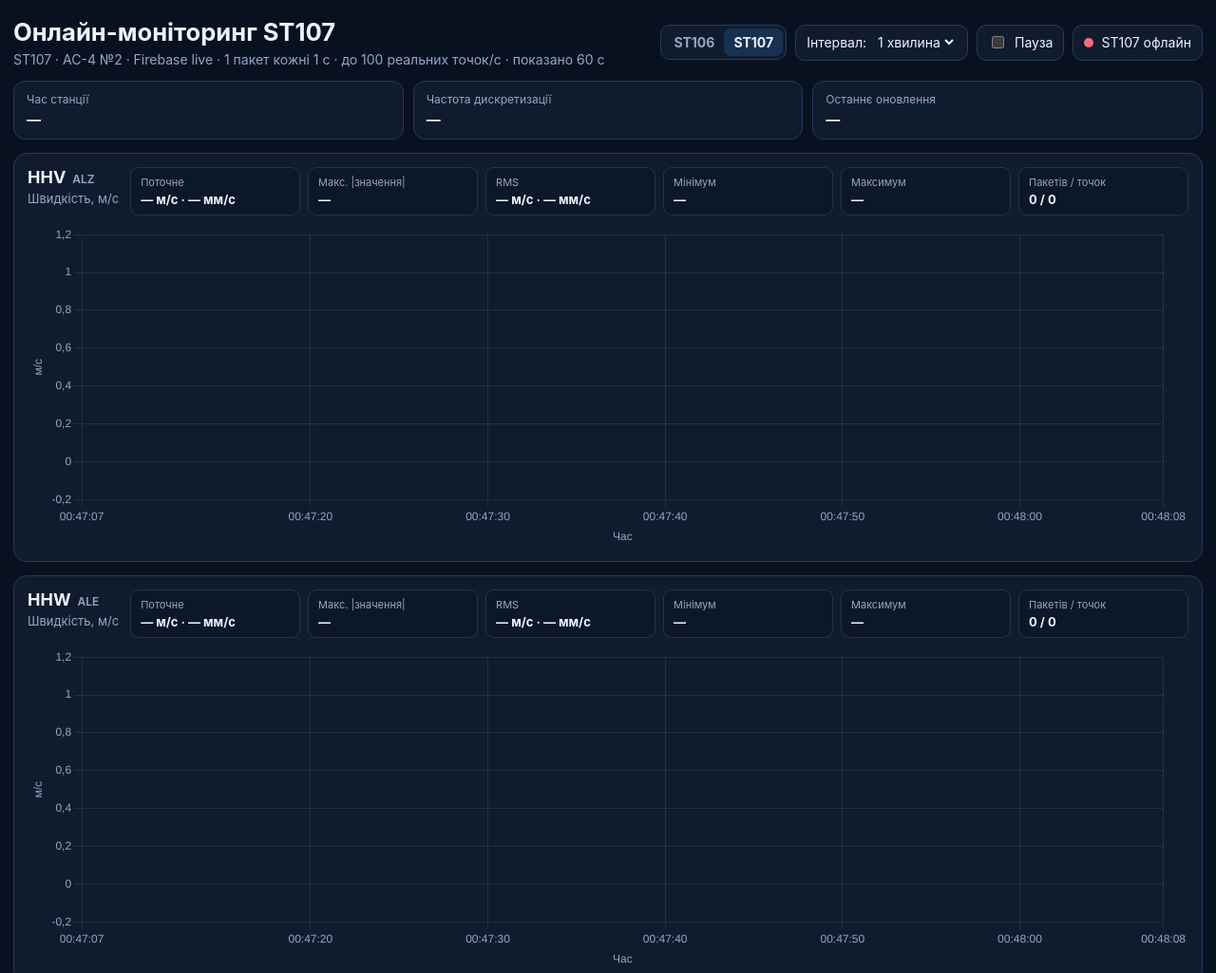
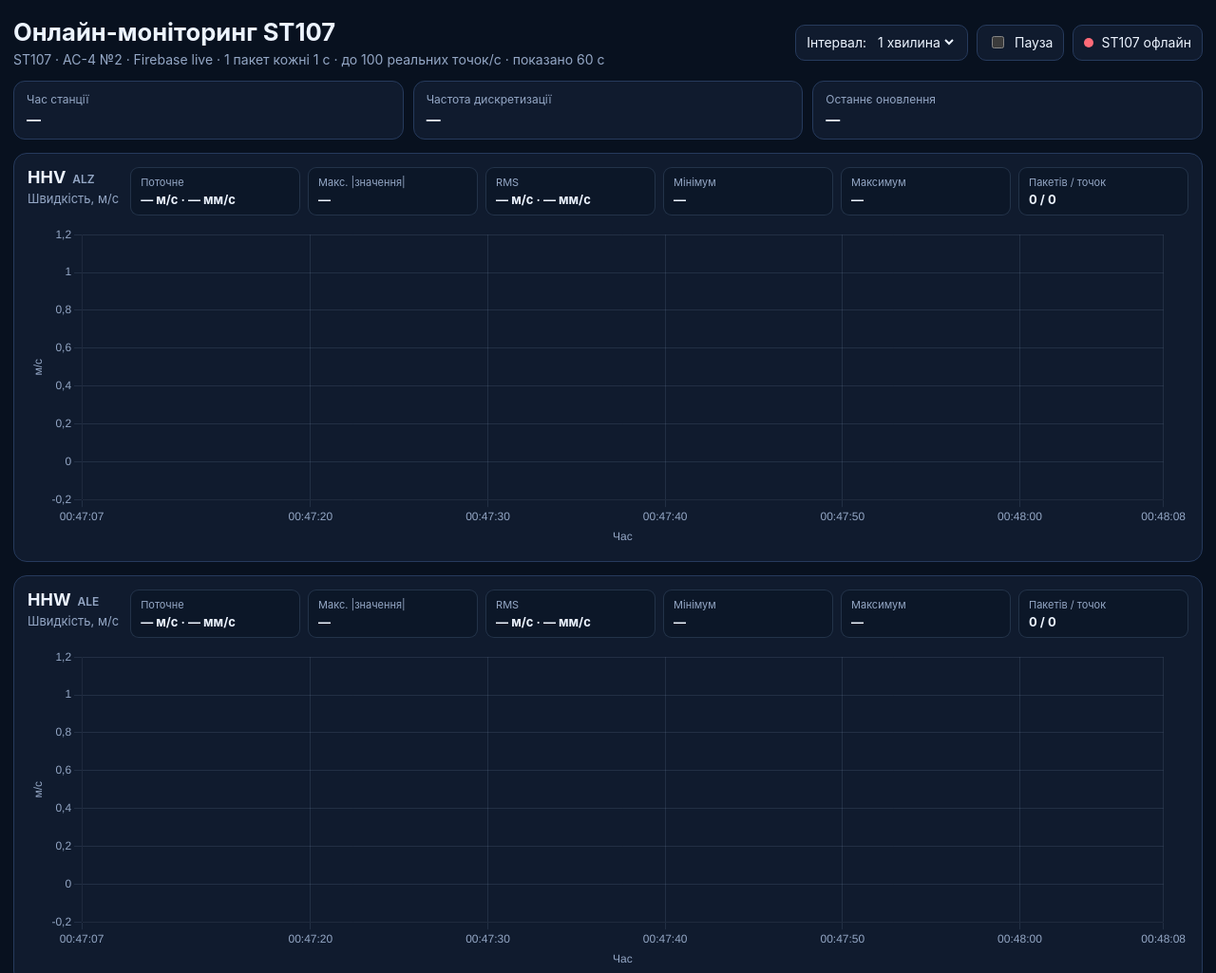
Before and after one commit to dmirtique/IGS-monitoring, a plain HTML site: page st107.html in a window 1280 px wide. Shown: the top 1025 px of the page at 95% size. Drawn offline with nearby package versions, Linux system fonts and the light colour scheme; no server answers.

Commit message:
Make ST107 dashboard standalone

```diff
--- a/st107.html
+++ b/st107.html
@@ -9,14 +9,14 @@
 :root{color-scheme:dark;--bg:#08111f;--panel:#101b2e;--panel2:#0c1728;--text:#edf4ff;--muted:#94a7c5;--border:#263a5c;--ok:#3ddc97;--bad:#ff6b78}
 *{box-sizing:border-box}body{margin:0;font-family:Inter,system-ui,-apple-system,"Segoe UI",sans-serif;background:var(--bg);color:var(--text)}
 .wrap{width:min(1540px,calc(100% - 28px));margin:auto;padding:18px 0 34px}.top{display:flex;flex-wrap:wrap;justify-content:space-between;gap:14px;margin-bottom:14px}h1{margin:0 0 5px;font-size:clamp(21px,2vw,29px)}.meta{color:var(--muted);font-size:14px}.controls{display:flex;flex-wrap:wrap;gap:9px;align-items:center}.badge,.control{min-height:38px;display:inline-flex;align-items:center;gap:8px;padding:7px 11px;border:1px solid var(--border);border-radius:10px;background:var(--panel);font-size:14px}.control select{border:0;background:transparent;color:var(--text);font:inherit}.dot{width:10px;height:10px;border-radius:50%;background:var(--bad)}.dot.ok{background:var(--ok)}
-.station-nav{display:inline-flex;align-items:center;padding:3px;border:1px solid var(--border);border-radius:10px;background:var(--panel)}.station-link{padding:6px 10px;border-radius:7px;color:var(--muted);text-decoration:none;font-size:14px;font-weight:650}.station-link:hover{color:var(--text)}.station-link.active{background:#173152;color:var(--text)}.source-channel{margin-left:7px;color:var(--muted);font-size:12px;font-weight:600}
+.source-channel{margin-left:7px;color:var(--muted);font-size:12px;font-weight:600}
 .summary{display:grid;grid-template-columns:repeat(3,minmax(170px,1fr));gap:10px;margin-bottom:14px}.summary-item{padding:11px 13px;border:1px solid var(--border);border-radius:12px;background:var(--panel)}.label{color:var(--muted);font-size:12px;margin-bottom:4px}.value{font-size:15px;font-weight:650}.stack{display:grid;gap:14px}.card{padding:14px;border:1px solid var(--border);border-radius:14px;background:var(--panel)}.head{display:flex;flex-wrap:wrap;justify-content:space-between;gap:12px;margin-bottom:10px}.title h2{margin:0 0 4px;font-size:18px}.unit{color:var(--muted);font-size:13px}.stats{display:grid;grid-template-columns:repeat(6,minmax(120px,1fr));gap:8px;flex:1 1 900px}.stat{padding:8px 10px;border:1px solid rgba(118,149,192,.22);border-radius:9px;background:var(--panel2);min-width:0}.stat-label{color:var(--muted);font-size:11px;margin-bottom:3px}.stat-value{font-size:13px;font-weight:650;white-space:nowrap;overflow:hidden;text-overflow:ellipsis}.chart-box{height:340px}.footer{margin-top:13px;color:var(--muted);font-size:12px;text-align:center}
 @media(max-width:1100px){.summary{grid-template-columns:repeat(2,1fr)}.stats{grid-template-columns:repeat(3,1fr)}}@media(max-width:650px){.summary{grid-template-columns:1fr}.stats{grid-template-columns:repeat(2,1fr)}.chart-box{height:270px}}
 </style>
 </head>
 <body><div class="wrap">
 <div class="top"><div><h1>Онлайн-моніторинг ST107</h1><div class="meta" id="meta">Підключення до Firebase…</div></div>
-<div class="controls"><nav class="station-nav" aria-label="Вибір станції"><a class="station-link" href="./">ST106</a><a class="station-link active" href="./st107.html" aria-current="page">ST107</a></nav><label class="control">Інтервал: <select id="window"><option value="10">10 секунд</option><option value="60" selected>1 хвилина</option><option value="300">5 хвилин</option></select></label><label class="control"><input type="checkbox" id="pause"> Пауза</label><div class="badge"><span class="dot" id="dot"></span><span id="statusText">Станція офлайн</span></div></div></div>
+<div class="controls"><label class="control">Інтервал: <select id="window"><option value="10">10 секунд</option><option value="60" selected>1 хвилина</option><option value="300">5 хвилин</option></select></label><label class="control"><input type="checkbox" id="pause"> Пауза</label><div class="badge"><span class="dot" id="dot"></span><span id="statusText">Станція офлайн</span></div></div></div>
 <section class="summary"><div class="summary-item"><div class="label">Час станції</div><div class="value" id="stationTime">—</div></div><div class="summary-item"><div class="label">Частота дискретизації</div><div class="value" id="sampleRate">—</div></div><div class="summary-item"><div class="label">Останнє оновлення</div><div class="value" id="age">—</div></div></section>
 <main class="stack" id="stack"></main>
 <div class="footer" id="footer">На сайт надходить 1 пакет/с із реальними точками; повний потік 4096 Гц зберігається локально у HDF5.</div>
```
